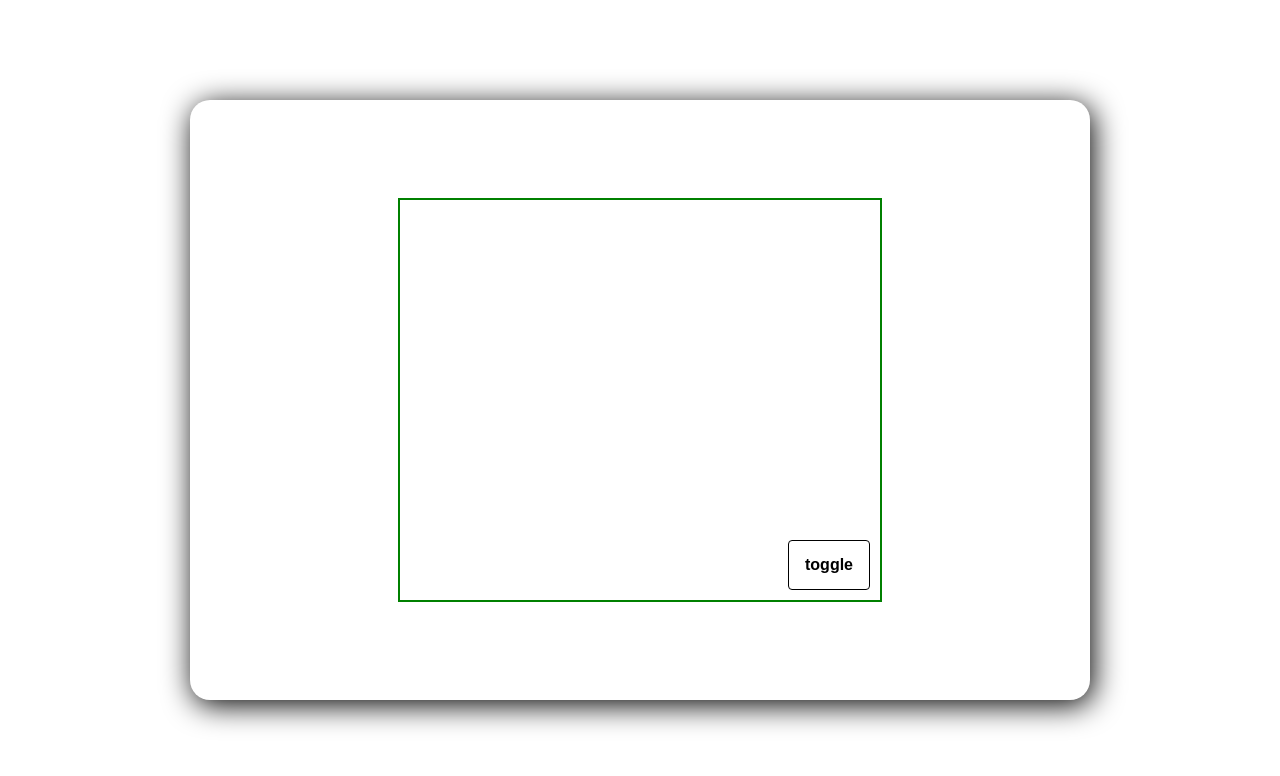
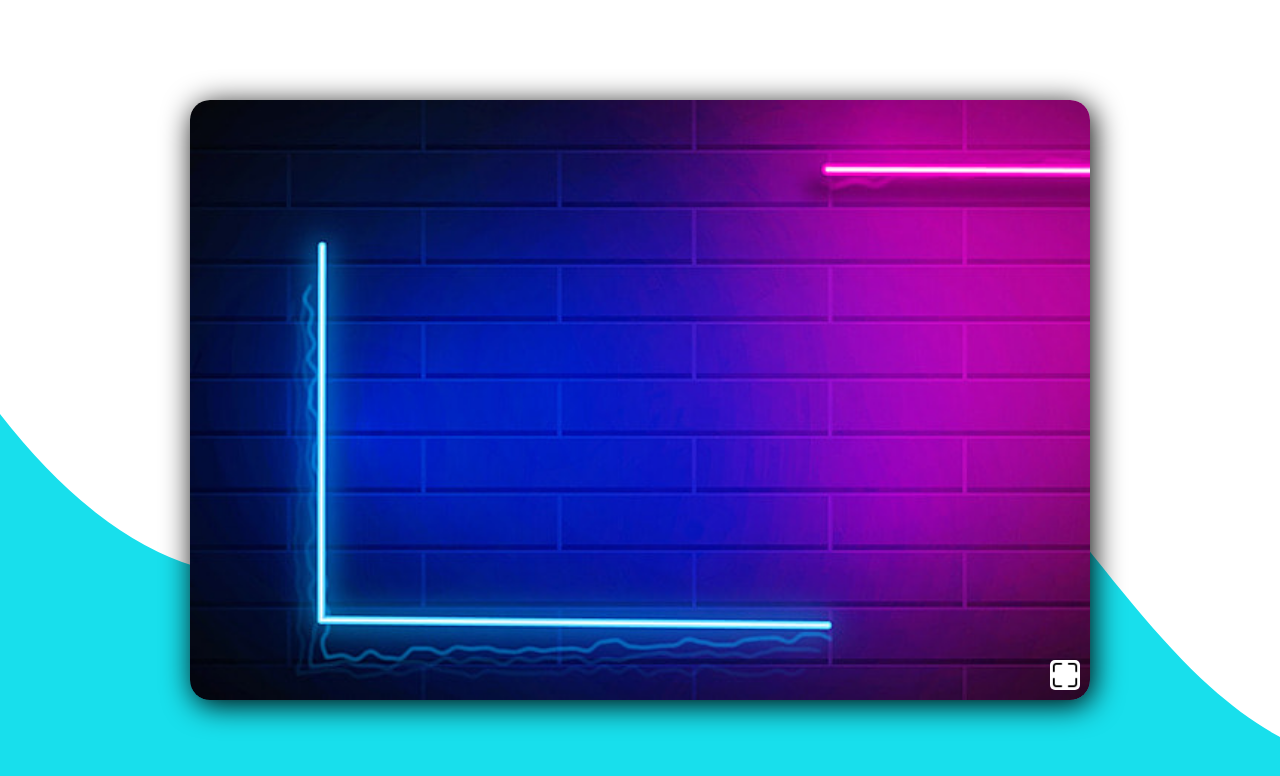
Before and after one commit to arpanbhattacharya/react-frontend, a React (Create React App) app in the folder frontend/: page /image in a window 1280 px wide. Shown: the top 776 px of the page. Built offline with nearby package versions, Linux system fonts and the light colour scheme.

Commit message:
create full screen button and background svg to Image.jsx

```diff
--- a/frontend/src/App.css
+++ b/frontend/src/App.css
@@ -111,61 +111,54 @@ input[type="file"]::file-selector-button:hover {
   left: 50%;
   transform: translate(-50%, -50%);
   box-shadow: 3px 5px 30px;
-}
-
-.main {
-  display: flex;
-  justify-content: space-evenly;
-  align-items: center;
-  /* border: 1px solid blue; */
-  width: 830px;
-  height: 450px;
-}
-
-.image {
-  border: 2px solid green;
-  height: 400px;
-  width: 480px;
-  position: relative;
+  background-image: url("./images/bg.jpg");
+  background-repeat: no-repeat;
+  background-size: cover;
 }
 
 #fullscreen-btn {
-  outline: 0;
-  grid-gap: 8px;
+  display: flex;
+  justify-content: center;
   align-items: center;
-  background: #ffff;
-  border: 1px solid #000;
-  border-radius: 4px;
-  cursor: pointer;
-  display: inline-flex;
-  flex-shrink: 0;
-  font-size: 16px;
-  font-weight: 700;
-  gap: 8px;
-  justify-content: center;
-  line-height: 1.5;
-  overflow: hidden;
-  padding: 12px 16px;
-  text-decoration: none;
-  text-overflow: ellipsis;
-  transition: all 0.14s ease-out;
-  white-space: nowrap;
   position: absolute;
   bottom: 0;
   right: 0;
   margin: 10px;
+  border: none;
+  cursor: pointer;
+  background-color: white;
+  height: 30px;
+  width: 30px;
+  border-radius: 5px;
 }
 
-#fullscreen-btn:hover {
-  box-shadow: 4px 4px 0 #000;
-  transform: translate(-4px, -4px);
-}
-
-#fullscreen-btn:focus-visible {
-  outline-offset: 1px;
+#fullscreen-btn img{
+  height: 30px;
+  width: 30px;
 }
 
 p{
   color: #fff;
   font-size: 100px;
 }
+
+.custom-shape-divider-bottom-1707907537 {
+  position: absolute;
+  bottom: 0;
+  left: 0;
+  width: 100%;
+  overflow: hidden;
+  line-height: 0;
+  /* z-index: -1; */
+}
+
+.custom-shape-divider-bottom-1707907537 svg {
+  position: relative;
+  display: block;
+  width: calc(115% + 1.3px);
+  height: 500px;
+}
+
+.custom-shape-divider-bottom-1707907537 .shape-fill {
+  fill: #18DFEC;
+}
--- a/frontend/src/pages/Image.jsx
+++ b/frontend/src/pages/Image.jsx
@@ -1,4 +1,5 @@
 import { useRef, useState } from "react";
+import img1 from '../images/fs.png';
 
 export default function Image() {
   const element = useRef(null);
@@ -14,15 +15,15 @@ export default function Image() {
   };
   return (
     <>
-      <div className="container">
-        <div className="main">
-          <div className="image" ref={element}>
-            <p>This is full Screen</p>
-            <button id="fullscreen-btn" onClick={toggleFullScreen}>
-              toggle
-            </button>
-          </div>
-        </div>
+      <div className="custom-shape-divider-bottom-1707907537">
+        <svg data-name="Layer 1" xmlns="http://www.w3.org/2000/svg" viewBox="0 0 1200 120" preserveAspectRatio="none">
+          <path d="M985.66,92.83C906.67,72,823.78,31,743.84,14.19c-82.26-17.34-168.06-16.33-250.45.39-57.84,11.73-114,31.07-172,41.86A600.21,600.21,0,0,1,0,27.35V120H1200V95.8C1132.19,118.92,1055.71,111.31,985.66,92.83Z" class="shape-fill"></path>
+        </svg>
+      </div>
+      <div className="container" ref={element}>
+        <button id="fullscreen-btn" onClick={toggleFullScreen}>
+          <img src={img1} alt="no image" />
+        </button>
       </div>
     </>
   );
```
Also changed, not shown: frontend/src/images/bg.jpg (added), frontend/src/images/fs.png (added).
